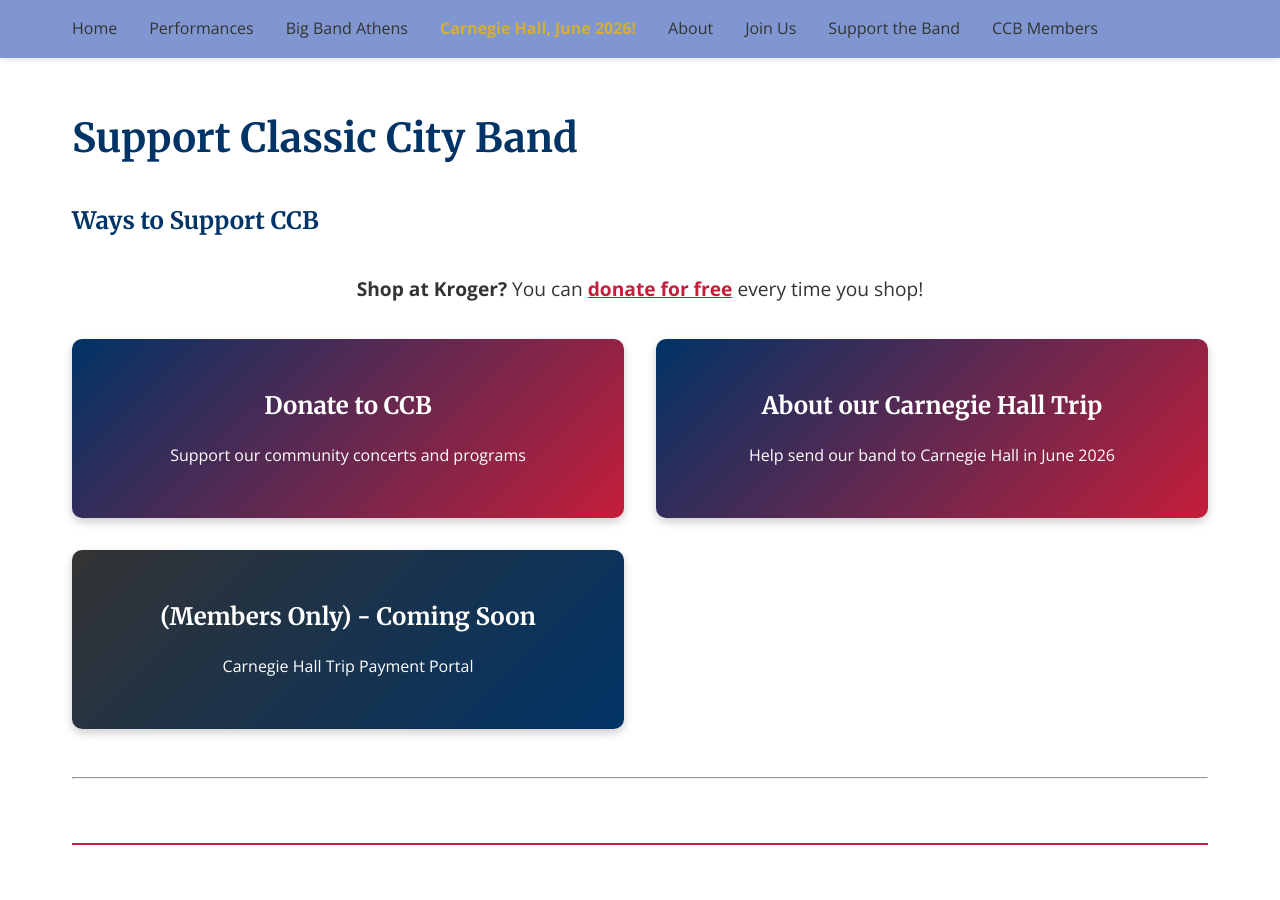
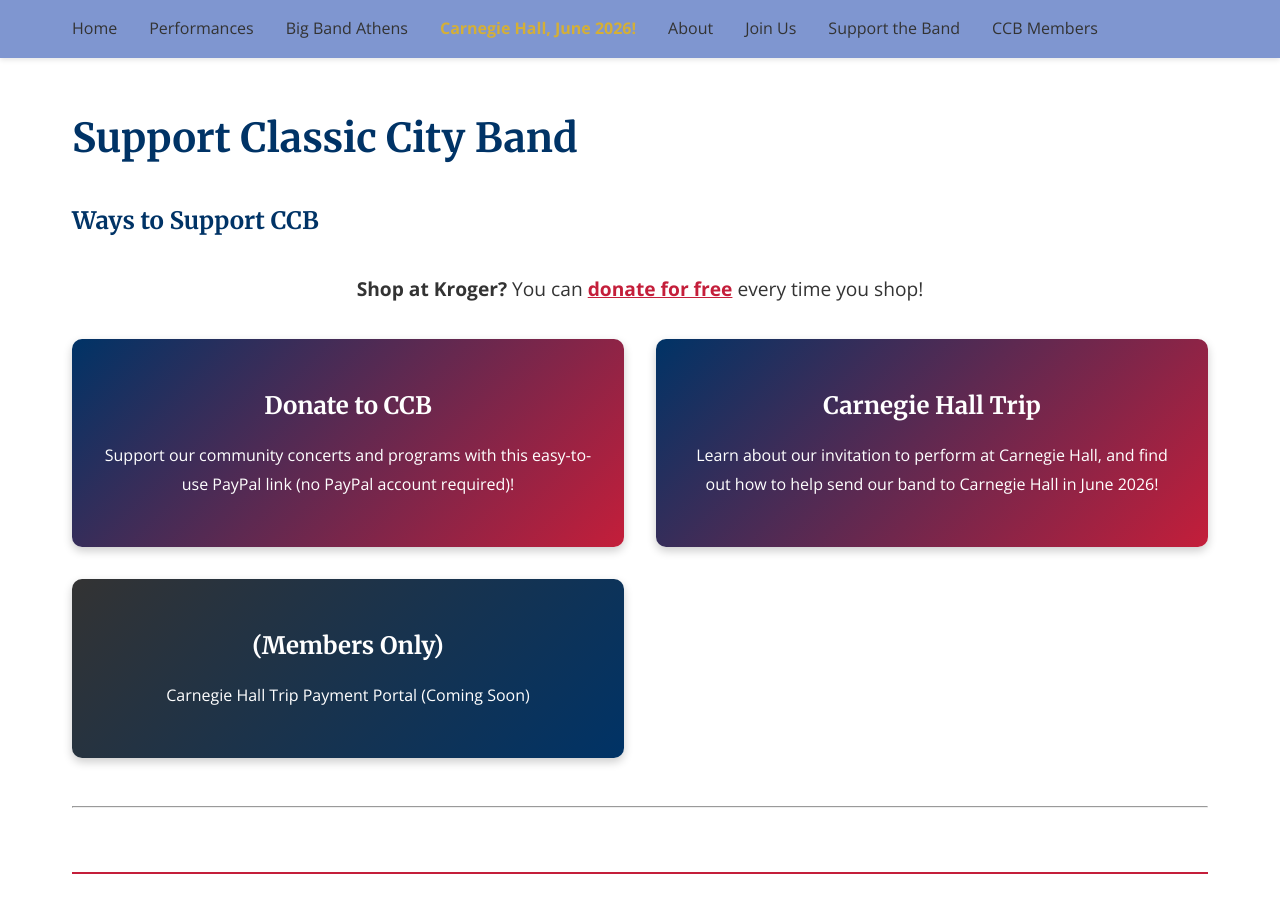
Before and after one commit to webmasterCCB/CCBwebsite, a Jekyll site: the page built from support.md, in a window 1280 px wide and 900 px high. Built offline with Jekyll 4.4.1, drawn with Linux system fonts in a browser that asks for light colours; comment, search, counter and statistics services are not loaded.

Commit message:
Update support.md

```diff
--- a/support.md
+++ b/support.md
@@ -13,17 +13,17 @@ permalink: /support/
 <div class="support-grid">
   <a href="/CCBwebsite/donate-general" class="support-card">
     <h3>Donate to CCB</h3>
-    <p>Support our community concerts and programs</p>
+    <p>Support our community concerts and programs with this easy-to-use PayPal link (no PayPal account required)!</p>
   </a>
 
   <a href="/CCBwebsite/donate-carnegie" class="support-card">
-    <h3>About our Carnegie Hall Trip</h3>
-    <p>Help send our band to Carnegie Hall in June 2026</p>
+    <h3>Carnegie Hall Trip</h3>
+    <p>Learn about our invitation to perform at Carnegie Hall, and find out how to help send our band to Carnegie Hall in June 2026!</p>
   </a>
 
   <a href="/CCBwebsite/members-payment" class="support-card members-only">
-    <h3>(Members Only) - Coming Soon</h3>
-    <p>Carnegie Hall Trip Payment Portal</p>
+    <h3>(Members Only)</h3>
+    <p>Carnegie Hall Trip Payment Portal (Coming Soon)</p>
   </a>
 </div>
 
```
